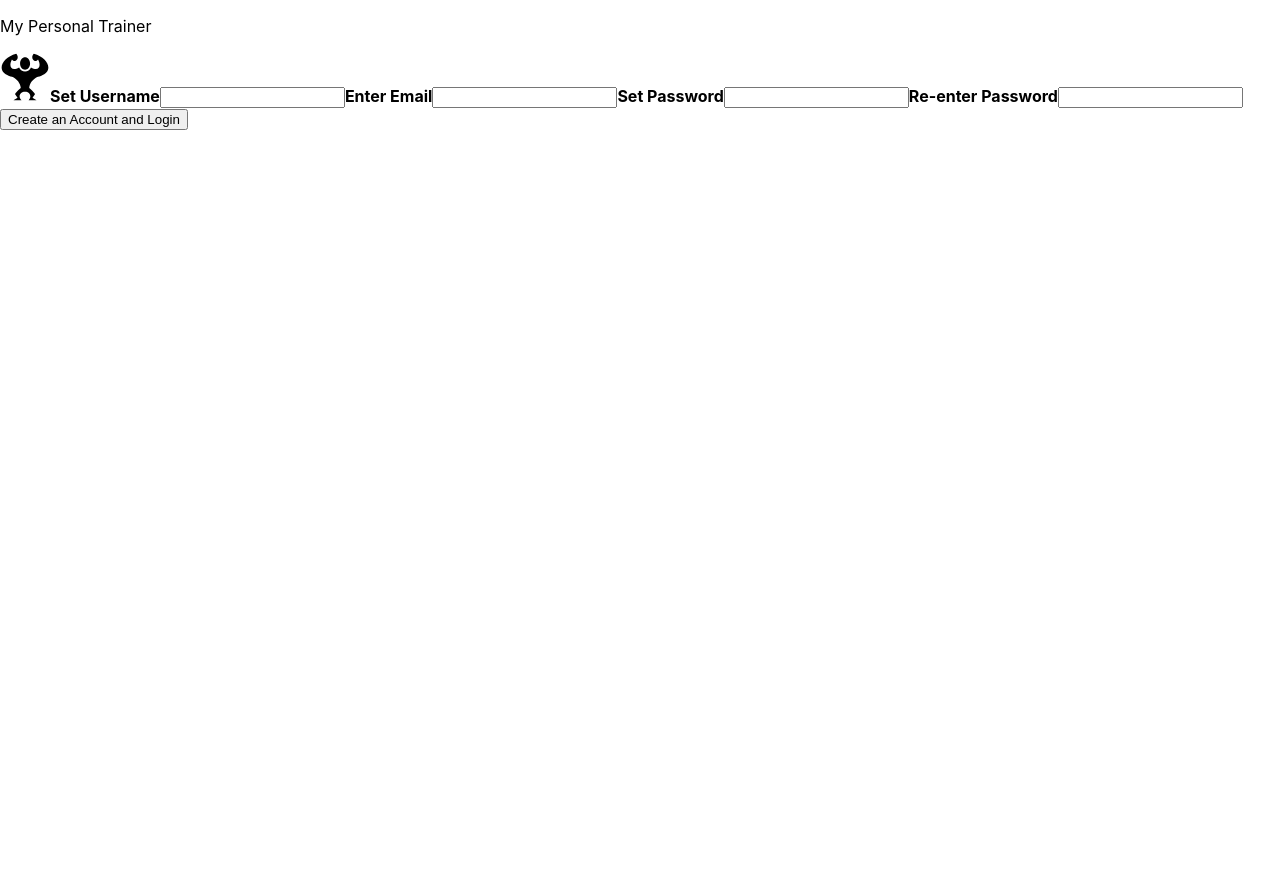
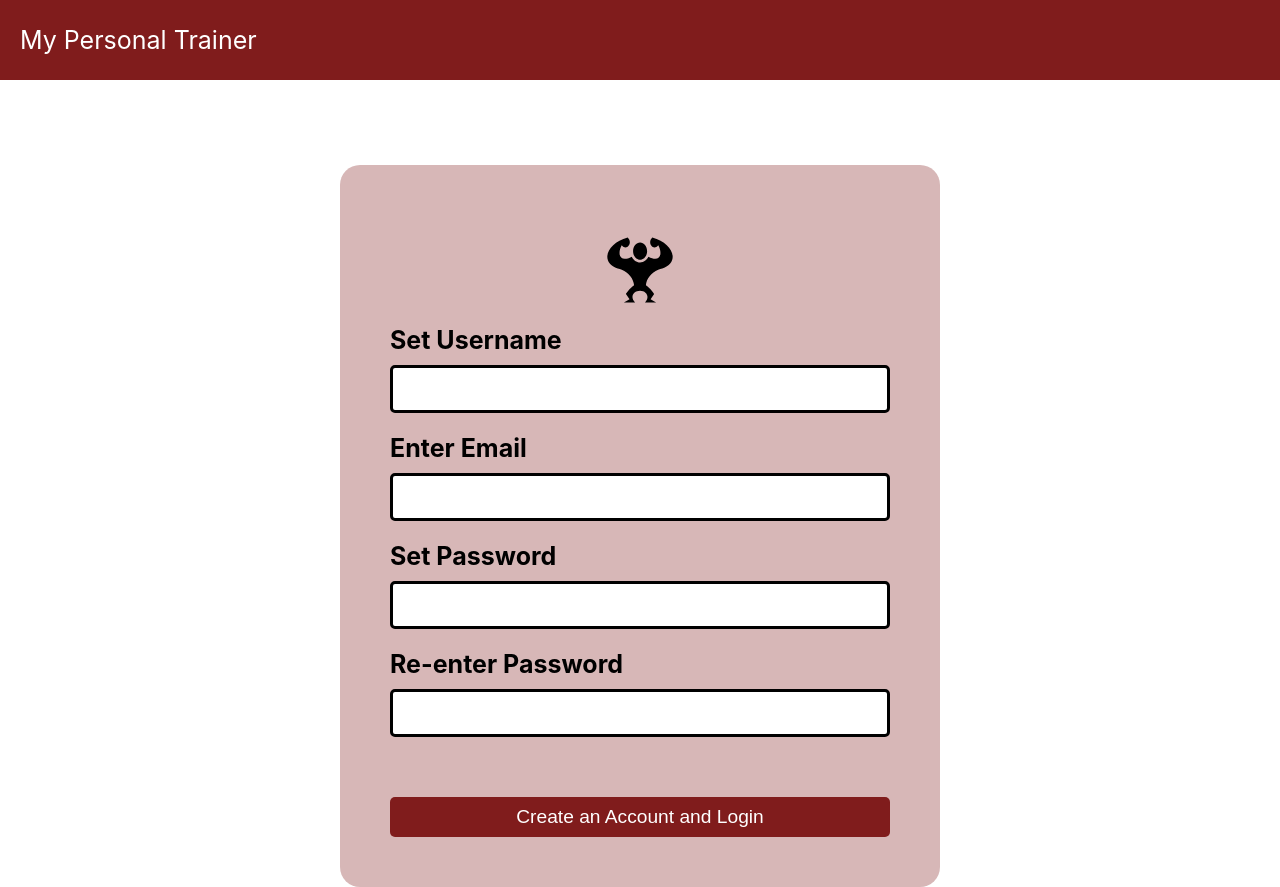
Before and after one commit to marc-alzapiedi/front-end-project, a React (Create React App) app: page /createaccount in a window 1280 px wide. Before the commit the page ends 800 px from the top, so only its background shows below. Built offline with nearby package versions, Linux system fonts and the light colour scheme.

Commit message:
added some styling, really rusty with css

```diff
--- a/src/icons/SiteLogo.js
+++ b/src/icons/SiteLogo.js
@@ -1,4 +1,4 @@
-import './sitelogo.css'
+import './style.css'
 
 const SiteLogo = () => {
 
--- a/src/icons/sitelogo.css
+++ /dev/null
@@ -1,4 +0,0 @@
-svg{
-    height: 50px;
-    width: 50px;
-}
--- /dev/null
+++ b/src/icons/style.css
@@ -0,0 +1,7 @@
+svg{
+    display: grid;
+    justify-self: center;
+    height: 70px;
+    width: 70px;
+    padding-top: 20px;
+}
--- a/src/pages/container/index.js
+++ b/src/pages/container/index.js
@@ -2,17 +2,18 @@ import './style.css'
 
 const Container = ({children}) => {
     return (
-        <div>
-            <header>
-                <p>
-                    My Personal Trainer
-                </p>
+        <>
+        <header>
+            <p>
+                My Personal Trainer
+            </p>
 
-            </header>
+        </header>
+        <div className = "container">
             {children}
 
-
         </div>
+        </>
     )
 }
 
--- a/src/pages/container/style.css
+++ b/src/pages/container/style.css
@@ -1,23 +1,14 @@
-/* *{
-    padding: 0;
-    margin: 0;
-    box-sizing: border-box;
-    font-family: sans-serif;
+header{
+    display: grid;
+    background-color: rgb(128, 28, 28);
     color: white;
+    padding-left: 20px;
+    font-size: 25px;
 }
 
-
-header{
-   display: grid;
-   align-items: center;
-   background-color: #000046;
-   height: 80px;
-   width: 100vw;
-   position: fixed;
-   font-size: 30px;
-   top: 0;
+.container{
+    display: grid;
+    grid-template-rows: 600px;
+    grid-template-columns: 600px;
+    justify-content: center;
 }
-
-p{
-    padding-left: 20px;
-} */
--- a/src/pages/login/index.js
+++ b/src/pages/login/index.js
@@ -2,6 +2,7 @@ import Container from "../container"
 import SiteLogo from "../../icons/SiteLogo";
 import { Link, useNavigate } from "react-router-dom";
 import { useState, useEffect } from 'react'
+import './style.css'
 
 
 
@@ -92,14 +93,9 @@ const Login = () => {
 
                 <input type='password' name ='password' onChange={onChangePassword} value={inputPassword} required/>
 
-
-
-
                 <button>
                     Login
                 </button>
-
-
 
                 <div>
                     {
--- a/src/pages/login/style.css
+++ b/src/pages/login/style.css
@@ -0,0 +1,48 @@
+form{
+    display: grid;
+    justify-content: center;
+    grid-template-columns: 500px;
+    background-color:  rgba(128, 28, 28, 0.315);
+    border-radius: 20px;
+    position: relative;
+    grid-auto-rows: min-content;
+    top: 85px;
+    height: max-content;
+    padding: 50px;
+    gap: 10px;
+}
+
+#username, #password, #email, #setpassword, #repeatpassword{
+    font-size: 25px;
+    height: min-content;
+    margin-top: 10px;
+}
+
+input, button{
+    height: 40px;
+    border-radius: 5px;
+    border: solid;
+}
+
+button{
+    background-color: #801C1C;
+    color: white;
+    border: none;
+    font-size: larger;
+    cursor: pointer;
+    margin-top: 50px;
+
+}
+
+form > div{
+    font-size: larger;
+    justify-self: center;
+    margin-top: 50px;
+}
+
+form > div > a{
+    position: relative;
+    left: 20px;
+    text-decoration: none;
+
+}
```
Also changed, not shown: src/credentials.json (+41 -0 lines).
